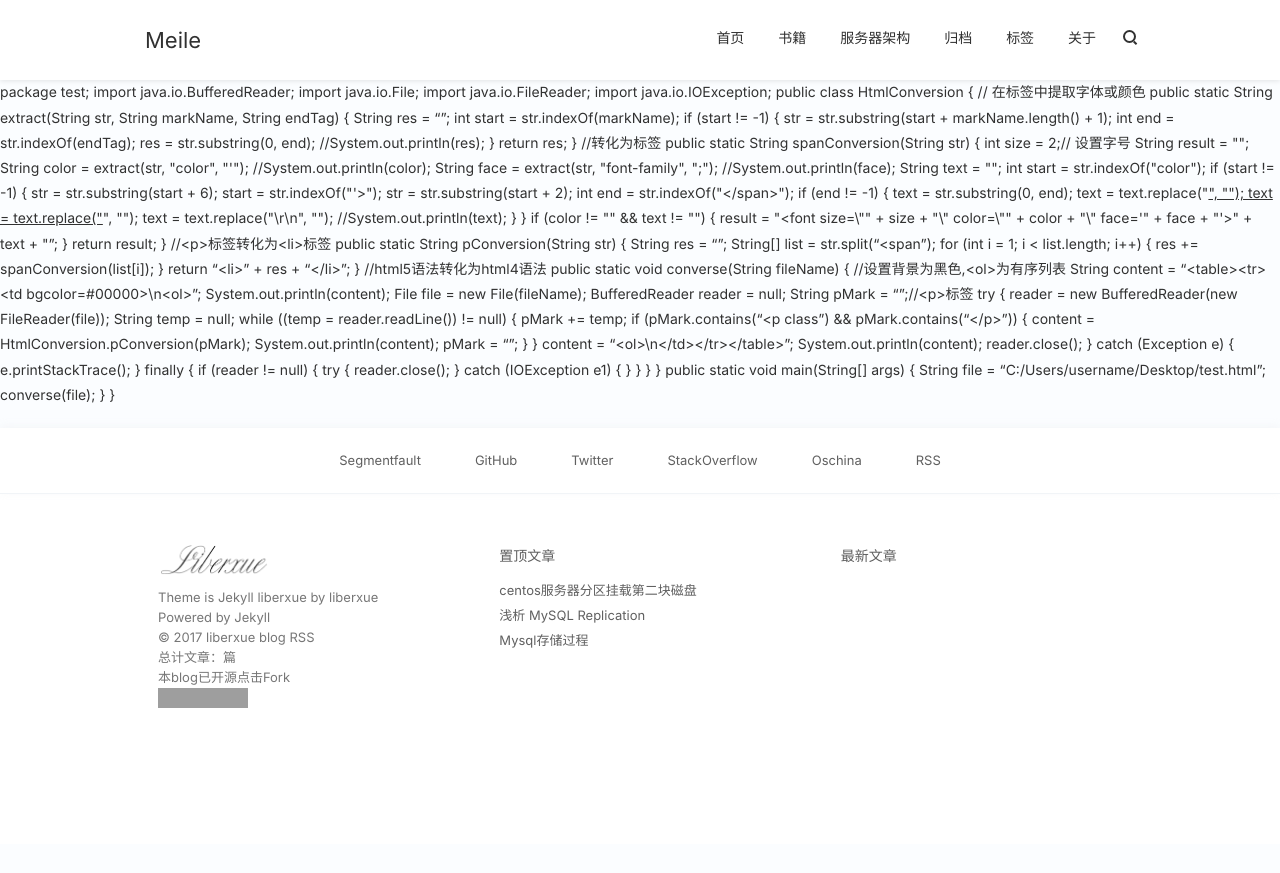
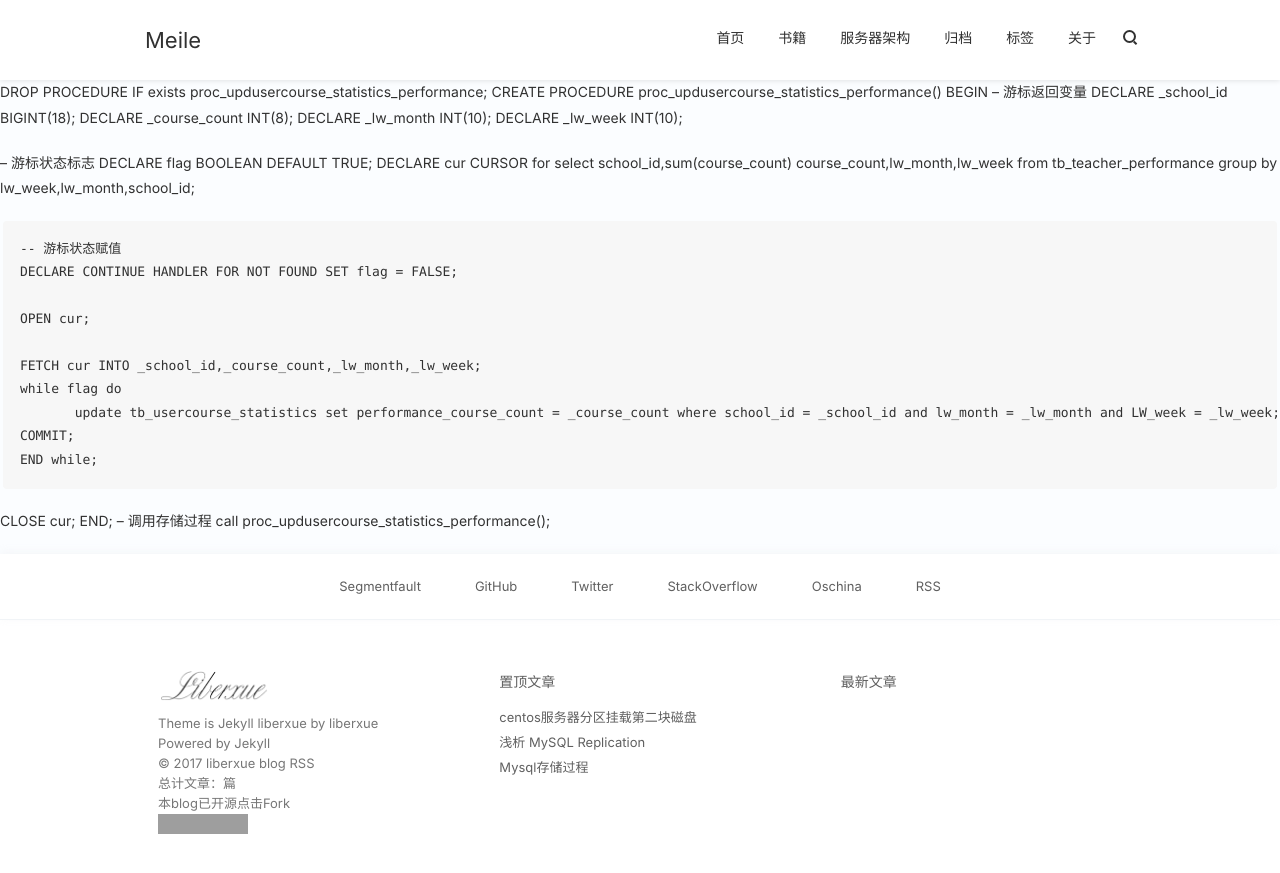
Before and after one commit to Yii18/Yii18.github.io, a Jekyll site: the page built from _posts/mysql/2018-03-03-mysl存储过程游标.md, in a window 1280 px wide and 970 px high. Shown: the top 873 px of the window. Built offline with Jekyll 4.4.1, drawn with Linux system fonts in a browser that asks for light colours; nearby versions of some CDN libraries; comment, search, counter and statistics services are not loaded; grey boxes are pictures that could not be loaded.

Commit message:
Update 2018-03-03-mysl存储过程游标.md

```diff
--- a/_posts/mysql/2018-03-03-mysl存储过程游标.md
+++ b/_posts/mysql/2018-03-03-mysl存储过程游标.md
@@ -1,93 +1,35 @@
-package test;
-import java.io.BufferedReader;
-import java.io.File;
-import java.io.FileReader;
-import java.io.IOException;
-public class HtmlConversion {
-    // 在<span>标签中提取字体或颜色
-    public static String extract(String str, String markName, String endTag) {
-        String res = "";
-        int start = str.indexOf(markName);
-        if (start != -1) {
-            str = str.substring(start + markName.length() + 1);
-            int end = str.indexOf(endTag);
-            res = str.substring(0, end);
-            //System.out.println(res);
-        }
-        return res;
-    }
-    //<span>转化为<font>标签
-    public static String spanConversion(String str) {
-        int size = 2;// 设置字号
-        String result = "";
-        String color = extract(str, "color", "'");
-        //System.out.println(color);
-        String face = extract(str, "font-family", ";");
-        //System.out.println(face);
-        String text = "";
-        int start = str.indexOf("color");
-        if (start != -1) {
-            str = str.substring(start + 6);
-            start = str.indexOf("'>");
-            str = str.substring(start + 2);
-            int end = str.indexOf("</span>");
-            if (end != -1) {
-                text = str.substring(0, end);
-                text = text.replace("<u>", "");
-                text = text.replace("</u>", "");
-                text = text.replace("\r\n", "");
-                //System.out.println(text);
-            }
-        }
-        if (color != "" && text != "") {
-           result = "<font size=\"" + size + "\" color=\"" + color + "\" face='" + face + "'>" + text + "</font>";
-        }
-        return result;
-    }
-    //<p>标签转化为<li>标签
-    public static String pConversion(String str) {
-        String res = "";
-        String[] list = str.split("<span");
-        for (int i = 1; i < list.length; i++) {
-            res += spanConversion(list[i]);
-        }
-        return "<li>" + res + "</li>";
-    }
-    //html5语法转化为html4语法
-    public static void converse(String fileName) {
-        //设置背景为黑色,<ol>为有序列表
-        String content = "<table><tr><td bgcolor=#00000>\n<ol>";
-        System.out.println(content);
-        File file = new File(fileName);
-        BufferedReader reader = null;
-        String pMark = "";//<p>标签
-        try {
-            reader = new BufferedReader(new FileReader(file));
-            String temp = null;
-            while ((temp = reader.readLine()) != null) {
-                pMark += temp;
-                if (pMark.contains("<p class") && pMark.contains("</p>")) {
-                    content = HtmlConversion.pConversion(pMark);
-                    System.out.println(content);
-                    pMark = "";
-                }
-            }
-            content = "<ol>\n</td></tr></table>";
-            System.out.println(content);
-            reader.close();
-        } catch (Exception e) {
-            e.printStackTrace();
-        } finally {
-            if (reader != null) {
-                try {
-                    reader.close();
-                } catch (IOException e1) {
-                }
-            }
-        }
-    }
-    public static void main(String[] args) {
-        String file = "C:/Users/username/Desktop/test.html";
-        converse(file);
-    }
-}
+
+
+
+
+
+DROP PROCEDURE IF exists proc_updusercourse_statistics_performance;
+CREATE PROCEDURE proc_updusercourse_statistics_performance()
+BEGIN
+  -- 游标返回变量
+    DECLARE _school_id BIGINT(18);
+    DECLARE _course_count INT(8);
+    DECLARE _lw_month INT(10);
+    DECLARE _lw_week INT(10);
+
+  -- 游标状态标志
+    DECLARE flag BOOLEAN DEFAULT TRUE;
+    DECLARE cur CURSOR for
+      select school_id,sum(course_count) course_count,lw_month,lw_week from tb_teacher_performance group by lw_week,lw_month,school_id;
+
+    -- 游标状态赋值
+    DECLARE CONTINUE HANDLER FOR NOT FOUND SET flag = FALSE;
+
+    OPEN cur;
+
+    FETCH cur INTO _school_id,_course_count,_lw_month,_lw_week;
+    while flag do
+           update tb_usercourse_statistics set performance_course_count = _course_count where school_id = _school_id and lw_month = _lw_month and LW_week = _lw_week;
+  FETCH cur INTO _school_id,_course_count,_lw_month,_lw_week;
+    COMMIT;
+    END while;
+
+  CLOSE cur;
+END;
+-- 调用存储过程
+call proc_updusercourse_statistics_performance();
```
